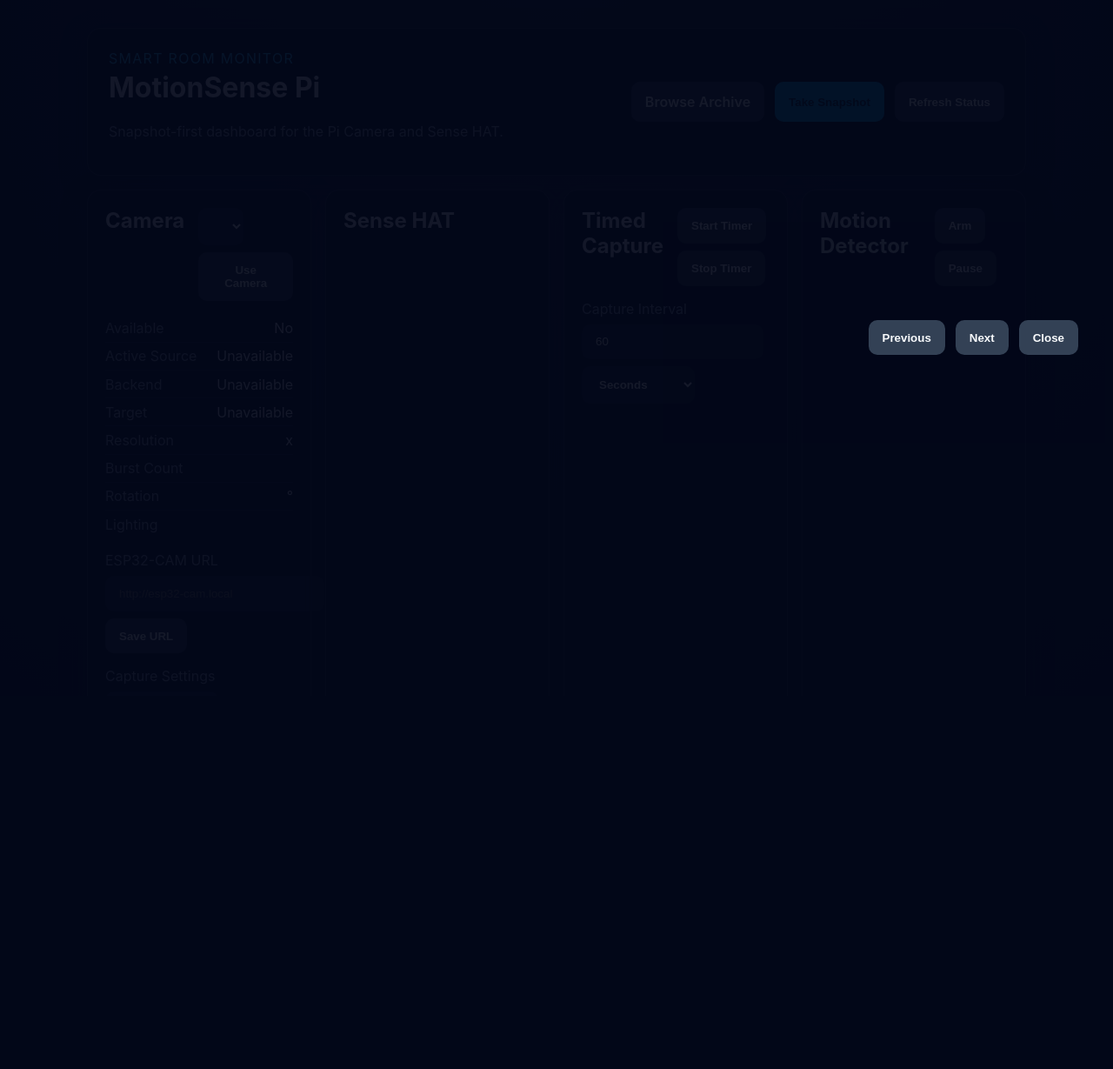
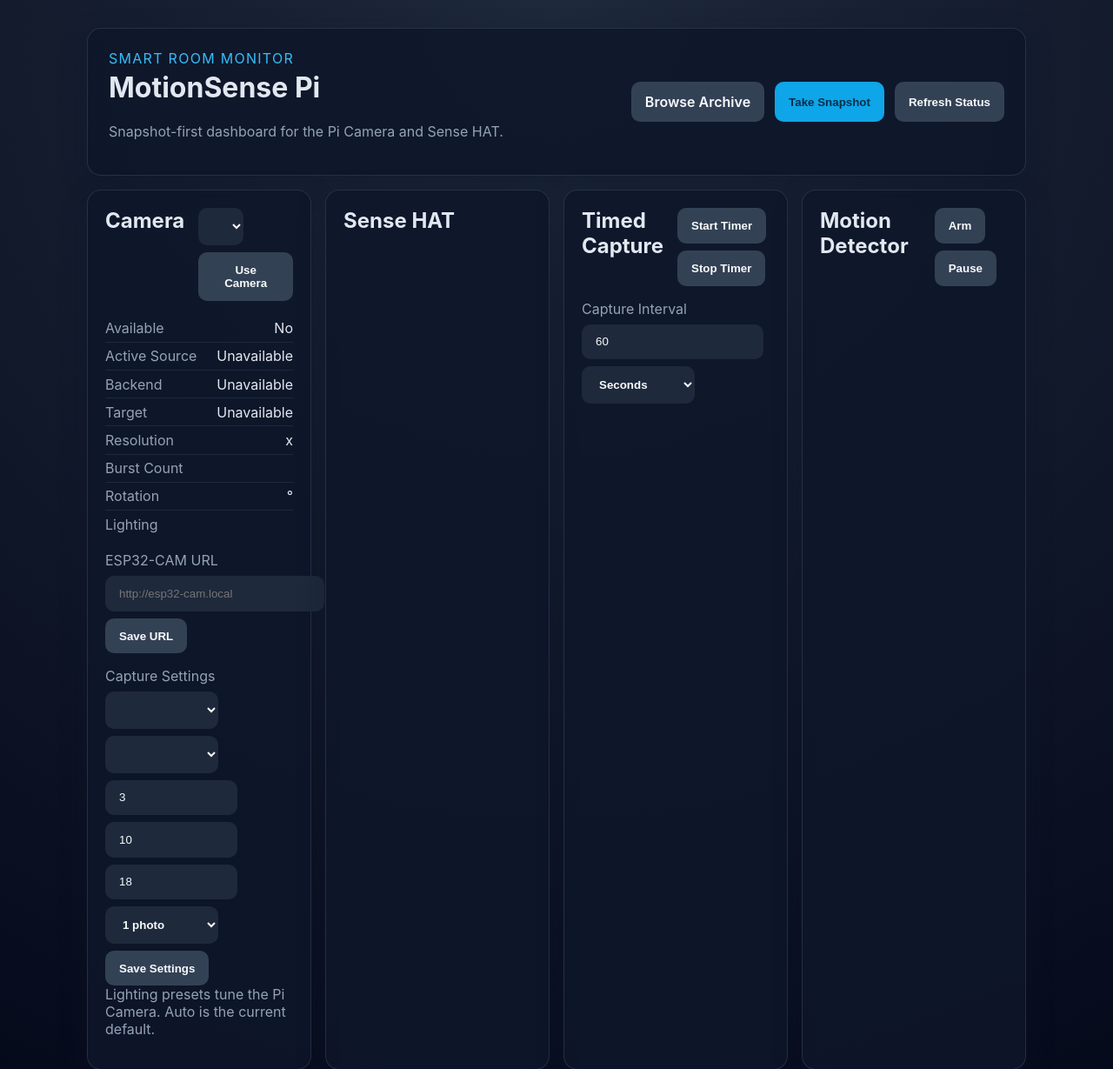
Before and after one commit to Coreymillia/MotionSense-Pi, a Flask app: template app/templates/index.html in a window 1280 px wide. Shown: the top 1229 px of the page at 87% size. Before the commit the page ends 736 px from the top, so only its background shows below. Run offline with Flask 3, Linux system fonts and the light colour scheme; the template is opened without the code that fills it, so the values that code supplies are empty.

Commit message:
Fix hidden lightbox controls
Co-authored-by: Copilot <223556219+Copilot@users.noreply.github.com>

```diff
--- a/app/static/style.css
+++ b/app/static/style.css
@@ -332,6 +332,10 @@ dd {
   background: rgba(2, 6, 23, 0.92);
 }
 
+.lightbox.hidden {
+  display: none;
+}
+
 .lightbox-dialog {
   width: min(96vw, 1200px);
   max-height: 96vh;
```
